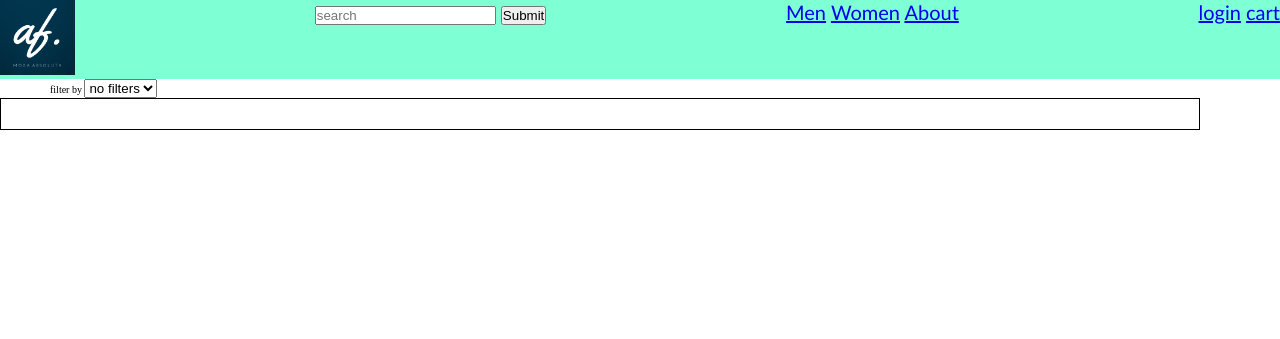
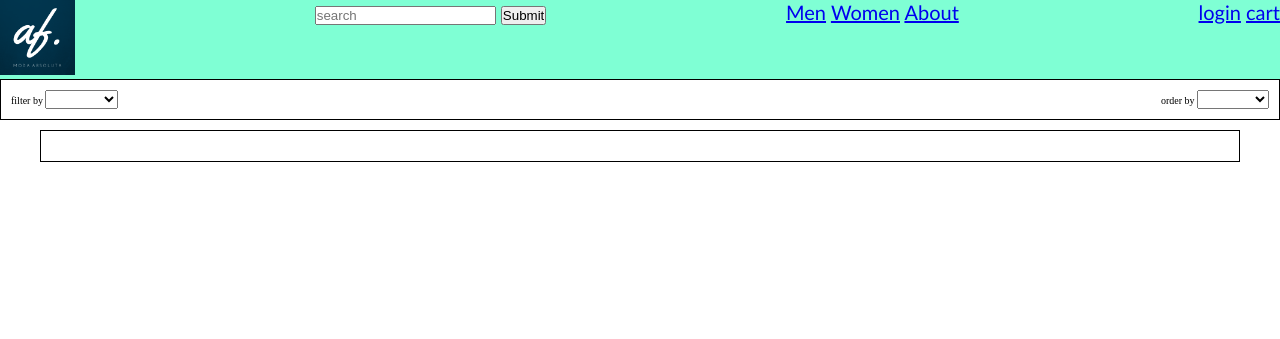
Before and after one commit to LuisJZ2004/clothestore, a Django app: page /clothes/1/ in a window 1280 px wide. Shown: the top 339 px of the page. Run offline with Django 4.2, Linux system fonts and the light colour scheme; data that the repository does not hold is empty.

Commit message:
filter by order added in the html

```diff
--- /dev/null
+++ b/clothestore/clothes/static/clothes/css/clothes.css
@@ -0,0 +1,34 @@
+* {
+    box-sizing: border-box;
+    padding: 0;
+    margin: 0;
+}
+
+.filters {
+    display: flex;
+    justify-content: space-between;
+    border: 1px solid black;
+    padding: 10px;
+    min-width: 100px;
+    max-width: 1300px;
+    margin: 0px auto;
+}
+
+
+.list-clothes {
+    display: flex;
+    justify-content: space-evenly;
+    flex-wrap: wrap;
+    padding: 15px;
+    border: 1px solid black;
+    min-width: 500px;
+    max-width: 1200px;
+    margin: 0px auto;
+    margin-top: 10px;
+}
+
+.clothe {
+    display: flex;
+    flex-direction: column;
+    border: 1px solid black;
+}
--- a/clothestore/clothes/static/clothes/css/clothes_by_gender.css
+++ /dev/null
@@ -1,17 +0,0 @@
-.list-clothes {
-    display: flex;
-    padding: 15px;
-    border: 1px solid black;
-    min-width: 500px;
-    max-width: 1200px;
-
-}
-
-.clothe {
-    display: flex;
-    border: 1px solid black;
-}
-
-.filters {
-    margin-left: 50px
-}
--- a/clothestore/clothes/templates/clothes/clothes_by_gender.html
+++ b/clothestore/clothes/templates/clothes/clothes_by_gender.html
@@ -1,14 +1,16 @@
 {% extends '../home/base_layout.html' %}
 {% load static %}
 {% block styles %}
-<link rel="stylesheet" href="{% static 'clothes/css/clothes_by_gender.css' %}">
+<link rel="stylesheet" href="{% static 'clothes/css/clothes.css' %}">
 {% endblock styles %}
 
 {% block content %}
 
 <div class="filters">
+    <div class="filter-by-type">
         <span>filter by</span>
         <select name="filter" value="filter" onchange="window.location.href=this.value;">
+            <option value=""></option>
             <option value="{% url 'clothes:clothes_by_gender' gender %}">no filters</option>
             {% for type in type_clothing %}
                 <option value="{% url 'clothes:clothes_by_gender' gender %}?filter={{ type.slug }}">
@@ -16,6 +18,15 @@
                 </option>
             {% endfor %}
         </select>
+    </div>
+
+    <div class="filter-by-order">
+        <span>order by</span>
+        <select name="order" onchange="window.location.href=this.value;">
+            <option value=""></option>
+            <option value="{% url 'clothes:clothes_by_gender' gender %}">no order</option>
+        </select>
+    </div>
 </div>
 
 <div class="list-clothes">
```
Lines whose indentation alone changed are shown as unchanged.
